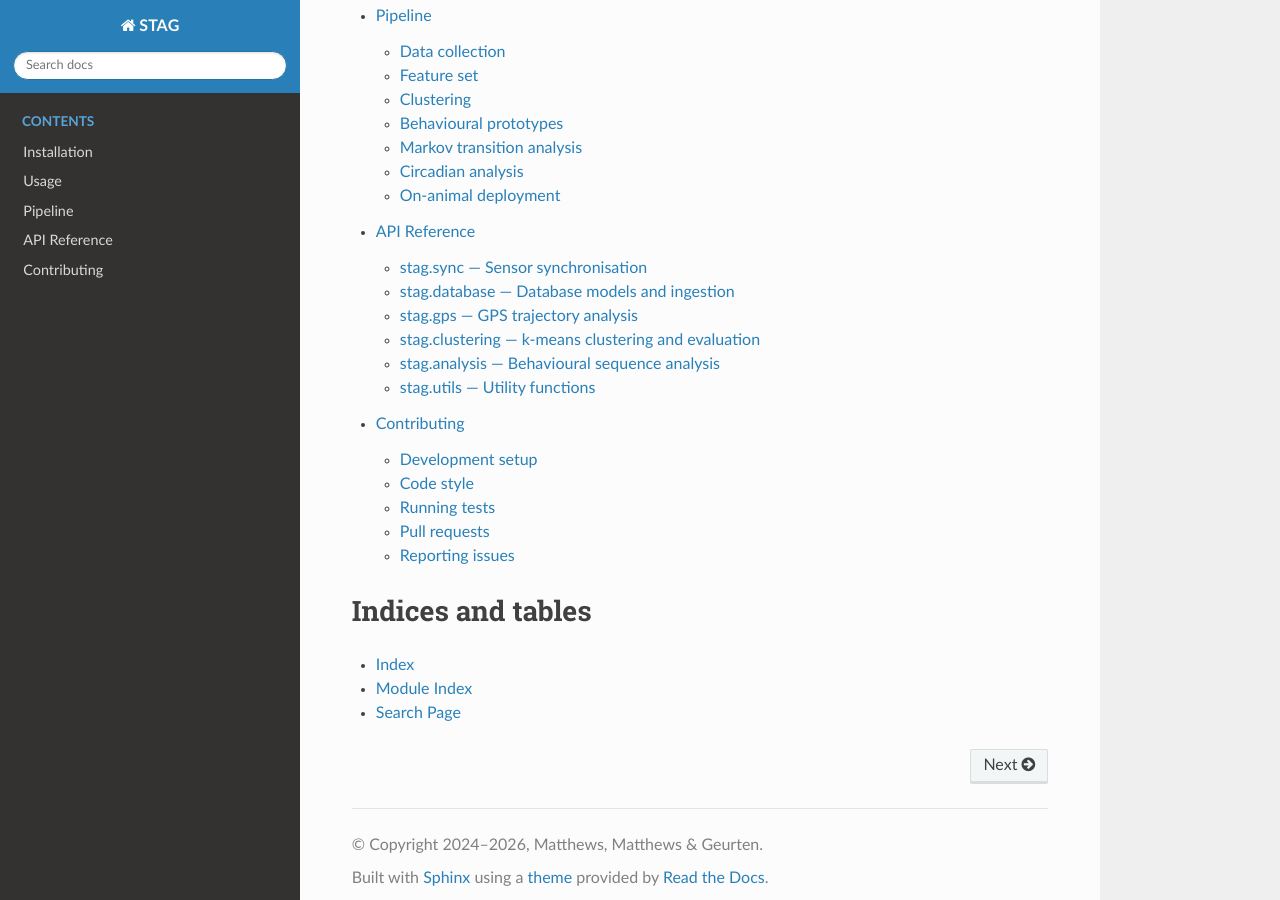
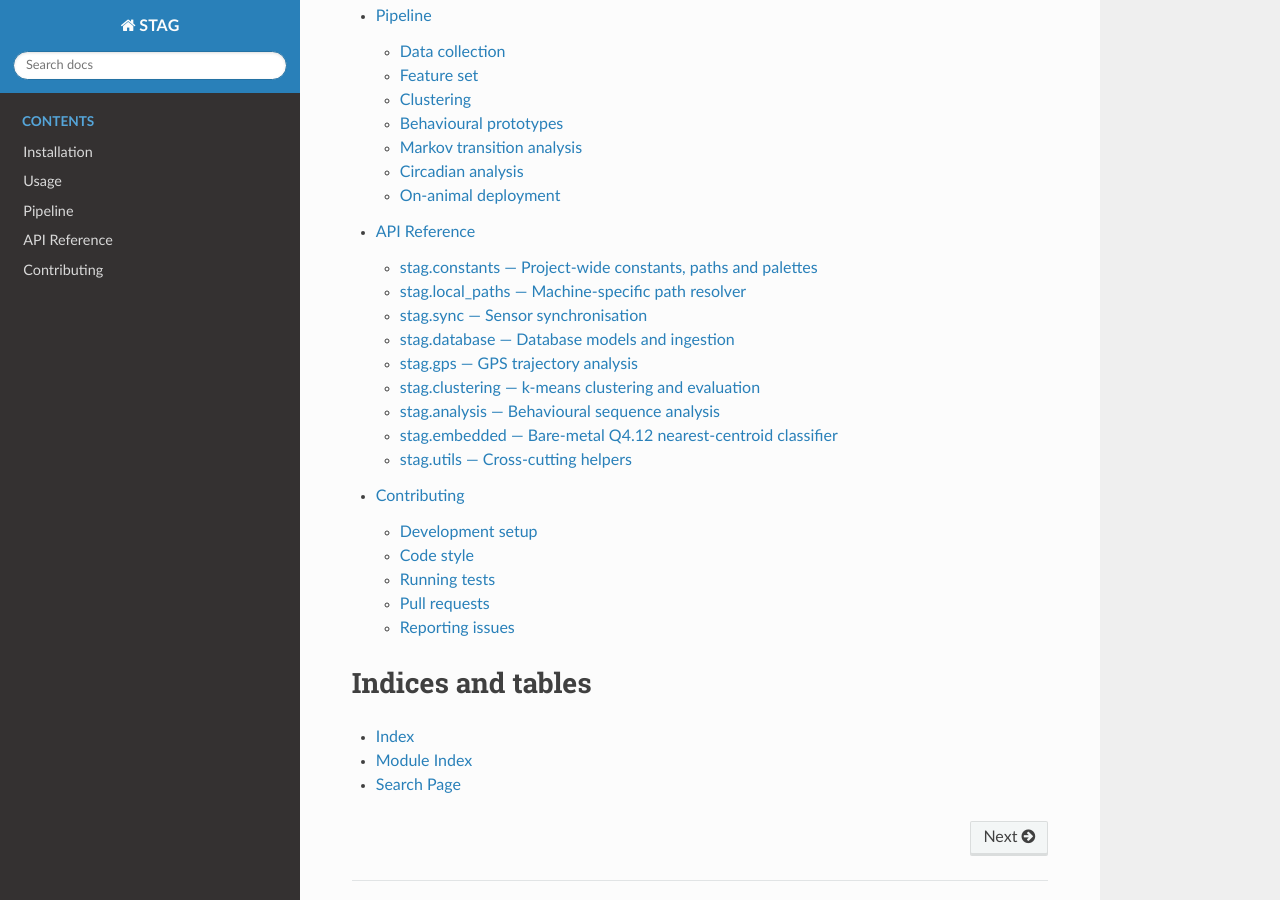
Before and after one commit to zerotonin/stag, a Sphinx documentation site: the page built from docs/index.rst, in a window 1280 px wide and 900 px high, scrolled down 789 px. Built offline with Sphinx 7.4.7 and the Read the Docs theme 3.1.0, drawn with Linux system fonts in a browser that asks for light colours; some of the changed lines change nothing that is shown.

Commit message:
docs(api): comprehensive Sphinx API reference for v0.2.0
The previous api.rst referenced two modules that no longer exist
(stag.analysis.preprocessing, stag.database.deer_info renamed to
stag.database.handler) and was missing every module added during the
COMPAG revision sprint:

  - stag.constants                       (central config)
  - stag.local_paths                     (new resolver)
  - stag.analysis.markov                 (transition-matrix helpers)
  - stag.analysis.null_models            (first-order shuffles + BH-FDR)
  - stag.analysis.super_prototypes       (bout-level triplet detection)
  - stag.analysis.circadian              (day/night rate analysis)
  - stag.clustering.internal_metrics     (CH, Silhouette, Kneedle, instab.)
  - stag.database.orm                    (SQLAlchemy schema)
  - stag.database.handler                (engine + ingest/query)
  - stag.embedded.export_centroids       (Q4.12 C-header generator)
  - stag.utils.banners                   (ASCII-banner helpers)

Rewrites api.rst with one section per subpackage, a one-paragraph
prose intro for each, and an `:: automodule ::` block for every
current module.  Verified locally with `sphinx-build -b html docs/
docs/_build/html` - build succeeds with 48 autodoc-attribute
warnings only (no broken cross-references).

```diff
--- a/docs/api.rst
+++ b/docs/api.rst
@@ -5,8 +5,39 @@ API Reference
    :local:
    :depth: 1
 
+
+stag.constants — Project-wide constants, paths and palettes
+-----------------------------------------------------------
+
+Central configuration module.  Reads machine-specific paths via
+:mod:`stag.local_paths`; defines the manuscript's PM names, colours,
+family categories, canonical labels, and helper functions for figure
+output.
+
+.. automodule:: stag.constants
+   :members:
+   :undoc-members:
+   :show-inheritance:
+
+
+stag.local_paths — Machine-specific path resolver
+-------------------------------------------------
+
+One source of truth for every absolute path STAG needs.  Resolves
+keys via environment variable → ``local_paths.json`` → caller-supplied
+default → :class:`LocalPathNotConfiguredError`.
+
+.. automodule:: stag.local_paths
+   :members:
+   :undoc-members:
+   :show-inheritance:
+
+
 stag.sync — Sensor synchronisation
-------------------------------------
+----------------------------------
+
+Synchronise the head and ear accelerometer channels into a single
+combined stream and write it to the deer database.
 
 .. automodule:: stag.sync.data_sync
    :members:
@@ -18,10 +49,20 @@ stag.sync — Sensor synchronisation
    :undoc-members:
    :show-inheritance:
 
+
 stag.database — Database models and ingestion
-----------------------------------------------
+---------------------------------------------
 
-.. automodule:: stag.database.deer_info
+SQLAlchemy ORM, schema management, and high-level ingestion / export
+helpers.  See :class:`stag.database.handler.DeerDatabaseHandler` for
+the entry-point class.
+
+.. automodule:: stag.database.orm
+   :members:
+   :undoc-members:
+   :show-inheritance:
+
+.. automodule:: stag.database.handler
    :members:
    :undoc-members:
    :show-inheritance:
@@ -31,10 +72,19 @@ stag.database — Database models and ingestion
    :undoc-members:
    :show-inheritance:
 
+
 stag.gps — GPS trajectory analysis
-------------------------------------
+----------------------------------
+
+Project WGS84 GPS to the New Zealand Map Grid, compute per-sample
+tortuosity and ground speed, and render trajectory + speed figures.
 
 .. automodule:: stag.gps.analysis
+   :members:
+   :undoc-members:
+   :show-inheritance:
+
+.. automodule:: stag.gps.tortuosity
    :members:
    :undoc-members:
    :show-inheritance:
@@ -44,15 +94,21 @@ stag.gps — GPS trajectory analysis
    :undoc-members:
    :show-inheritance:
 
-.. automodule:: stag.gps.tortuosity
+
+stag.clustering — k-means clustering and evaluation
+---------------------------------------------------
+
+GPU-accelerated k-means (cuML), meta-analysis across the leave-out
+sweep, internal cluster-quality metrics (Calinski–Harabasz,
+silhouette, Kneedle elbow, Hungarian-matched centroid stability),
+and centroid-radar dashboards.
+
+.. automodule:: stag.clustering.kmeans
    :members:
    :undoc-members:
    :show-inheritance:
 
-stag.clustering — k-means clustering and evaluation
------------------------------------------------------
-
-.. automodule:: stag.clustering.kmeans
+.. automodule:: stag.clustering.internal_metrics
    :members:
    :undoc-members:
    :show-inheritance:
@@ -67,15 +123,16 @@ stag.clustering — k-means clustering and evaluation
    :undoc-members:
    :show-inheritance:
 
+
 stag.analysis — Behavioural sequence analysis
-----------------------------------------------
+---------------------------------------------
+
+Per-sample label processing, NaN repair, first-order Markov
+transition models, super-prototype detection with first-order Markov
+shuffles + BH-FDR significance flagging, circadian rate-by-hour, and
+per-animal time budgets.
 
 .. automodule:: stag.analysis.label_analysis
-   :members:
-   :undoc-members:
-   :show-inheritance:
-
-.. automodule:: stag.analysis.preprocessing
    :members:
    :undoc-members:
    :show-inheritance:
@@ -85,8 +142,51 @@ stag.analysis — Behavioural sequence analysis
    :undoc-members:
    :show-inheritance:
 
-stag.utils — Utility functions
--------------------------------
+.. automodule:: stag.analysis.markov
+   :members:
+   :undoc-members:
+   :show-inheritance:
+
+.. automodule:: stag.analysis.null_models
+   :members:
+   :undoc-members:
+   :show-inheritance:
+
+.. automodule:: stag.analysis.super_prototypes
+   :members:
+   :undoc-members:
+   :show-inheritance:
+
+.. automodule:: stag.analysis.circadian
+   :members:
+   :undoc-members:
+   :show-inheritance:
+
+
+stag.embedded — Bare-metal Q4.12 nearest-centroid classifier
+------------------------------------------------------------
+
+Q4.12 fixed-point export of the manuscript's k = 8 centroids into a
+single C header consumable by every MCU in the Sprint 4 benchmark
+matrix.  The C implementation itself lives in
+``stag/embedded/nearest_centroid.{h,c}``.
+
+.. automodule:: stag.embedded.export_centroids
+   :members:
+   :undoc-members:
+   :show-inheritance:
+
+
+stag.utils — Cross-cutting helpers
+----------------------------------
+
+Filename generators, ASCII-banner generators, and other small
+utilities used across the package.
+
+.. automodule:: stag.utils.banners
+   :members:
+   :undoc-members:
+   :show-inheritance:
 
 .. automodule:: stag.utils.csv_formatter
    :members:
```
